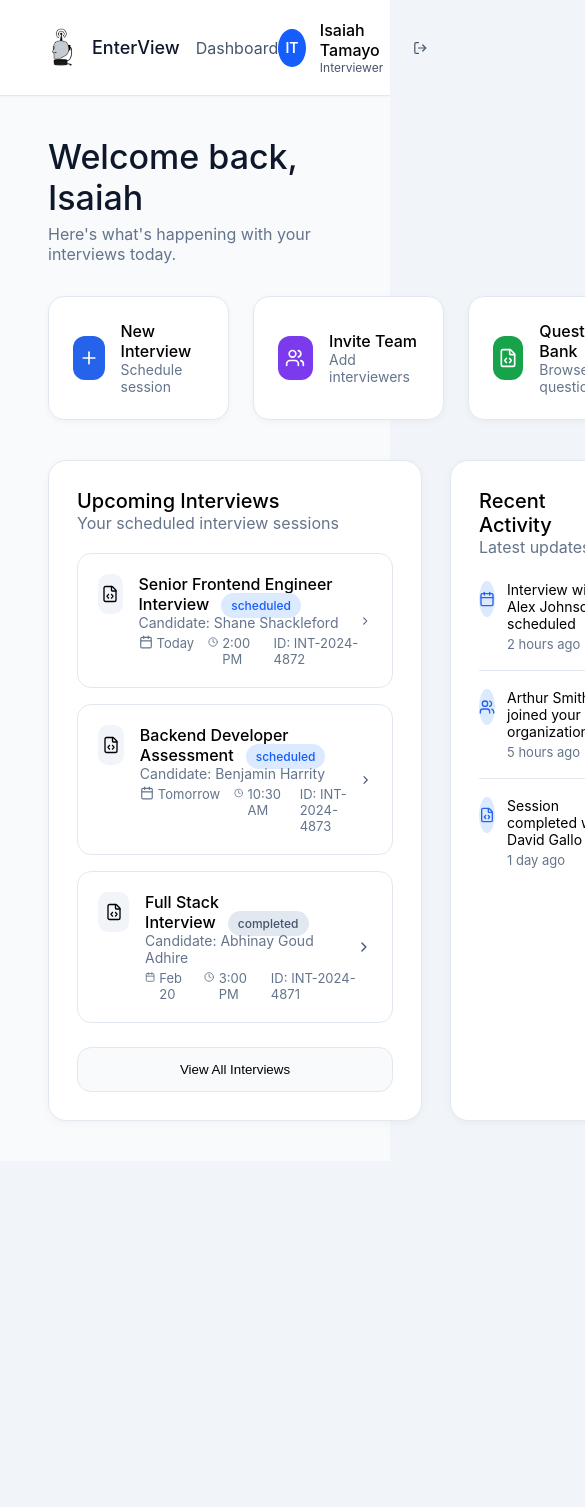
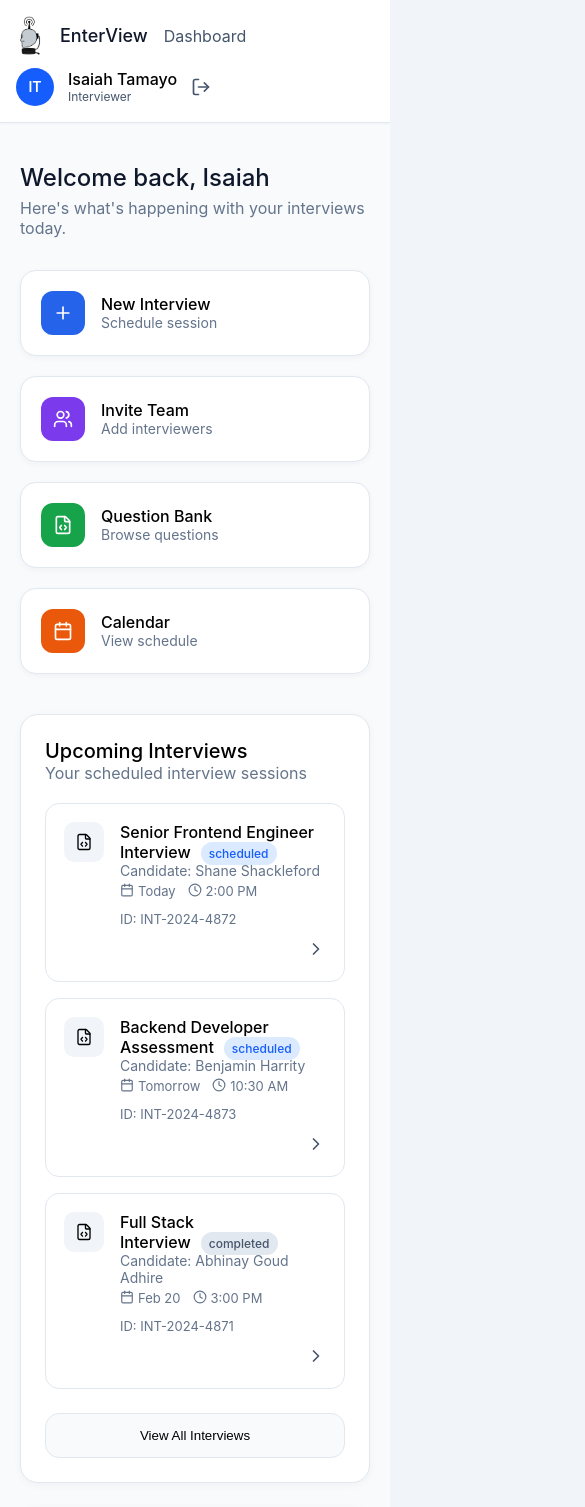
Before and after one commit to igrimzyi/Interviewer, a React (Vite) app in the folder apps/web/: page /dashboard in a window 390 px wide. Shown: the top 1507 px of the page, 585 px wide, since content can reach past the window. Before the commit the page ends 1161 px from the top, so only its background shows below. Built offline with nearby package versions, Linux system fonts and the light colour scheme.

Commit message:
Improve dashboard responsiveness and mobile layout

```diff
--- a/apps/web/src/App.tsx
+++ b/apps/web/src/App.tsx
@@ -1,10 +1,13 @@
-import { Routes, Route } from "react-router-dom";
+import { Routes, Route, Navigate } from "react-router-dom";
 import Dashboard from "./pages/Dashboard";
 
 function App() {
   return (
     <Routes>
-      <Route path="/" element={<Dashboard />} />
+      {/* Redirect root to dashboard */}
+      <Route path="/" element={<Navigate to="/dashboard" replace />} />
+
+      {/* Only actual page */}
       <Route path="/dashboard" element={<Dashboard />} />
     </Routes>
   );
--- a/apps/web/src/components/Navbar.tsx
+++ b/apps/web/src/components/Navbar.tsx
@@ -11,6 +11,7 @@ const colors = {
 const Navbar = () => {
   return (
     <div
+      className="navbar-container"
       style={{
         display: "flex",
         justifyContent: "space-between",
@@ -19,6 +20,8 @@ const Navbar = () => {
         background: "white",
         borderBottom: `1px solid ${colors.lightGray}`,
         boxShadow: "0 1px 2px rgba(15,23,43,0.04)",
+        flexWrap: "wrap",
+        rowGap: 12,
       }}
     >
       <div style={{ display: "flex", alignItems: "center", gap: 16 }}>
--- a/apps/web/src/index.css
+++ b/apps/web/src/index.css
@@ -5,7 +5,6 @@
 }
 
 body {
-  margin: 0;
   background-color: #F1F5F9;
   font-family: system-ui, Avenir, Helvetica, Arial, sans-serif;
 }
@@ -14,3 +13,31 @@ body {
   width: 100%;
   min-height: 100vh;
 }
+
+/* =========================
+   Responsive Dashboard
+========================= */
+
+@media (max-width: 900px) {
+  .dashboard-main-grid {
+    grid-template-columns: 1fr !important;
+  }
+}
+
+@media (max-width: 600px) {
+  .dashboard-container {
+    padding: 24px 16px !important;
+  }
+
+  .dashboard-heading {
+    font-size: 24px !important;
+  }
+
+  .dashboard-actions {
+    grid-template-columns: 1fr !important;
+  }
+
+  .navbar-container {
+    padding: 16px !important;
+  }
+}
--- a/apps/web/src/pages/Dashboard.tsx
+++ b/apps/web/src/pages/Dashboard.tsx
@@ -92,10 +92,6 @@ const mockActivities: Activity[] = [
   },
 ];
 
-/* ===============================
-   COMPONENT
-================================= */
-
 const Dashboard: React.FC = () => {
   const [interviews, setInterviews] = useState<Interview[]>([]);
   const [activities, setActivities] = useState<Activity[]>([]);
@@ -112,11 +108,29 @@ const Dashboard: React.FC = () => {
   }, []);
 
   return (
-    <div style={{ background: "#F8FAFC", minHeight: "100vh", fontFamily: "Inter, sans-serif" }}>
+    <div
+      style={{
+        background: "#F8FAFC",
+        minHeight: "100vh",
+        fontFamily: "Inter, sans-serif",
+      }}
+    >
       <Navbar />
 
-      <div style={{ maxWidth: 1400, margin: "0 auto", padding: "40px 48px" }}>
-        <h1 style={{ fontSize: 34, fontWeight: 500, color: colors.black }}>
+      <div
+        style={{
+          maxWidth: 1400,
+          margin: "0 auto",
+          padding: "40px 20px",
+        }}
+      >
+        <h1
+          style={{
+            fontSize: "clamp(24px, 5vw, 34px)",
+            fontWeight: 500,
+            color: colors.black,
+          }}
+        >
           Welcome back, Isaiah
         </h1>
 
@@ -132,8 +146,9 @@ const Dashboard: React.FC = () => {
             <div
               style={{
                 display: "grid",
-                gridTemplateColumns: "repeat(4, 1fr)",
-                gap: 24,
+                gridTemplateColumns:
+                  "repeat(auto-fit, minmax(240px, 1fr))",
+                gap: 20,
                 marginTop: 32,
               }}
             >
@@ -147,7 +162,7 @@ const Dashboard: React.FC = () => {
                   key={i}
                   style={{
                     background: "white",
-                    padding: 24,
+                    padding: 20,
                     borderRadius: 16,
                     border: `1px solid ${colors.lightGray}`,
                     display: "flex",
@@ -185,8 +200,9 @@ const Dashboard: React.FC = () => {
             <div
               style={{
                 display: "grid",
-                gridTemplateColumns: "2fr 1fr",
-                gap: 28,
+                gridTemplateColumns:
+                  "repeat(auto-fit, minmax(340px, 1fr))",
+                gap: 24,
                 marginTop: 40,
               }}
             >
@@ -194,7 +210,7 @@ const Dashboard: React.FC = () => {
               <div
                 style={{
                   background: "white",
-                  padding: 28,
+                  padding: 24,
                   borderRadius: 18,
                   border: `1px solid ${colors.lightGray}`,
                   boxShadow: "0 2px 8px rgba(15,23,43,0.04)",
@@ -214,11 +230,11 @@ const Dashboard: React.FC = () => {
                     style={{
                       border: `1px solid ${colors.lightGray}`,
                       borderRadius: 14,
-                      padding: 20,
+                      padding: 18,
                       marginBottom: 16,
                       display: "flex",
-                      justifyContent: "space-between",
-                      alignItems: "center",
+                      flexDirection: "column",
+                      gap: 12,
                     }}
                   >
                     <div style={{ display: "flex", gap: 16 }}>
@@ -236,14 +252,14 @@ const Dashboard: React.FC = () => {
                         <FileCode size={18} strokeWidth={1.8} />
                       </div>
 
-                      <div>
+                      <div style={{ flex: 1 }}>
                         <div style={{ fontWeight: 500 }}>
                           {interview.title}
                           <span
                             style={{
-                              marginLeft: 12,
+                              marginLeft: 10,
                               fontSize: 12,
-                              padding: "5px 10px",
+                              padding: "4px 8px",
                               borderRadius: 20,
                               background:
                                 interview.status === "scheduled"
@@ -268,7 +284,8 @@ const Dashboard: React.FC = () => {
                             fontSize: 13,
                             color: "#64748B",
                             display: "flex",
-                            gap: 14,
+                            flexWrap: "wrap",
+                            gap: 12,
                             marginTop: 4,
                           }}
                         >
@@ -287,7 +304,9 @@ const Dashboard: React.FC = () => {
                       </div>
                     </div>
 
-                    <ChevronRight size={20} color={colors.charcoal} />
+                    <div style={{ alignSelf: "flex-end" }}>
+                      <ChevronRight size={20} color={colors.charcoal} />
+                    </div>
                   </div>
                 ))}
 
@@ -311,7 +330,7 @@ const Dashboard: React.FC = () => {
               <div
                 style={{
                   background: "white",
-                  padding: 28,
+                  padding: 24,
                   borderRadius: 18,
                   border: `1px solid ${colors.lightGray}`,
                   boxShadow: "0 2px 8px rgba(15,23,43,0.04)",
```
